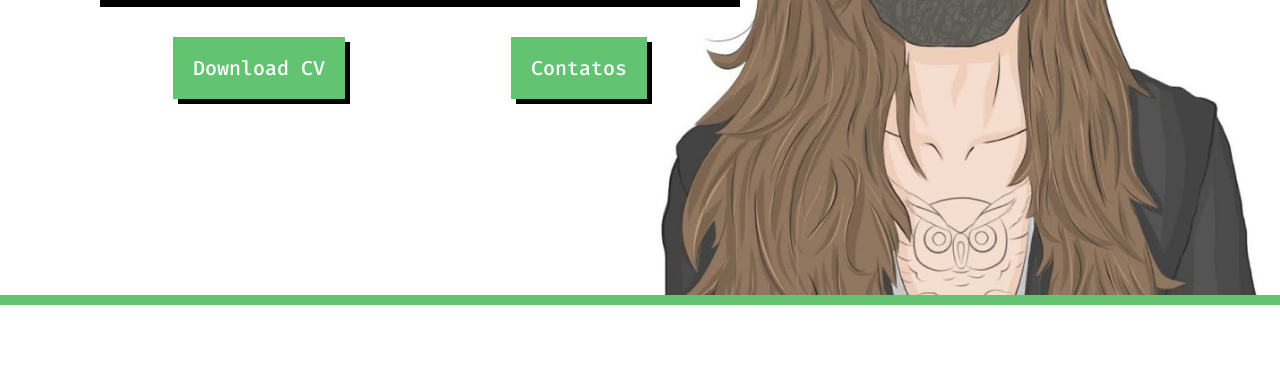
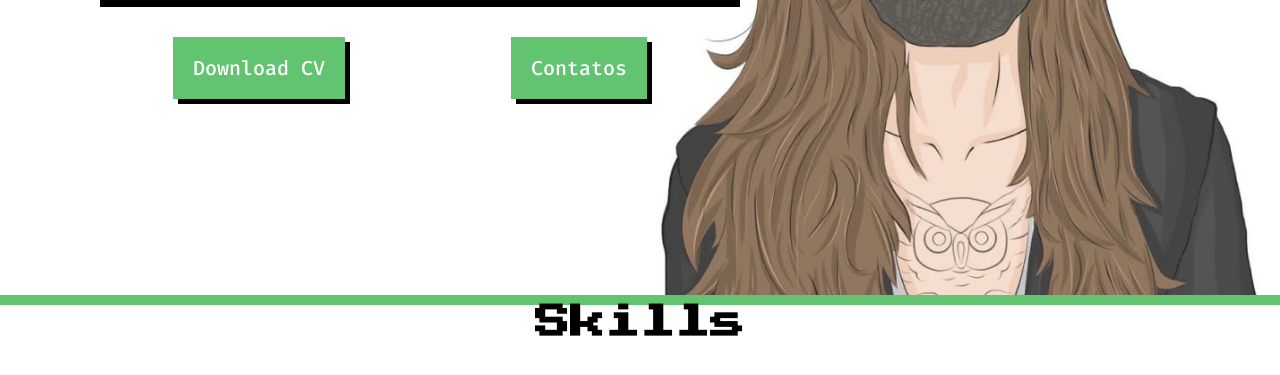
Before and after one commit to MeneghelliRafa/meneghellirafa.github.io, a plain HTML site: page index.html in a window 1280 px wide. Shown: the part 417-792 px from the top of the page. Drawn offline with Linux system fonts and the light colour scheme.

Commit message:
Create the -second variation to Title

```diff
--- a/css/components/title.css
+++ b/css/components/title.css
@@ -4,3 +4,9 @@
     color: #F25A70;
     text-shadow: 5px 5px #000;
 }
+
+.title.-second {
+    color: #000;
+    text-shadow: none;
+    text-align: center;
+}
--- a/index.html
+++ b/index.html
@@ -44,5 +44,8 @@
                 </div>
             </div>
         </section>
+
+        <h2 class="title -second">Skills</h2>
+
     </body>
 </html>
```
